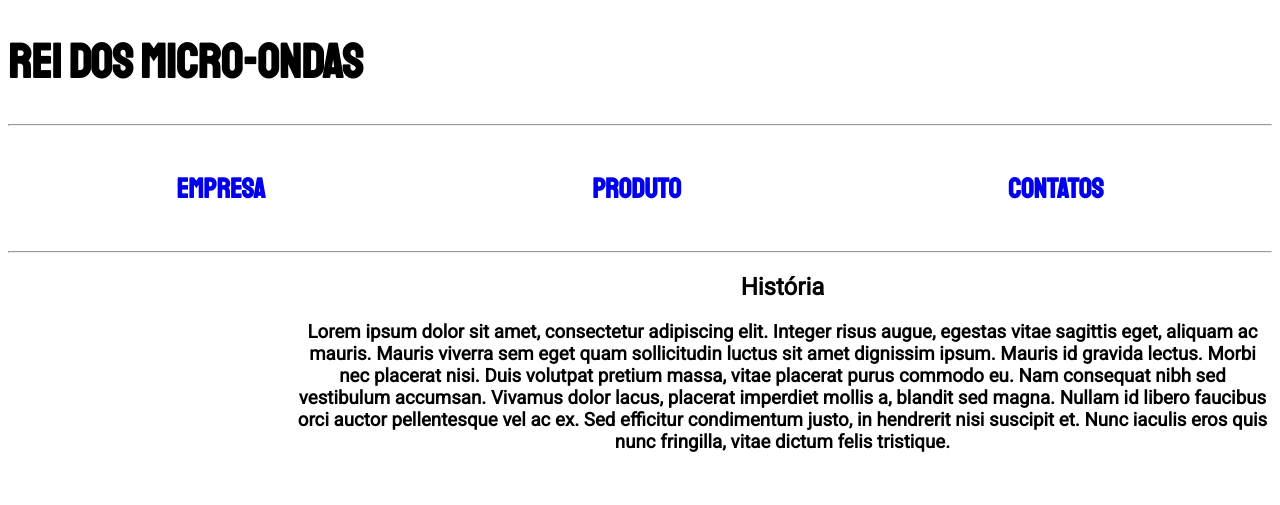
After one commit to matiasBulacio/LPWEB, a PHP site: the page made by Página.html in a window 1280 px wide. The commit adds this page. Shown: the top 505 px of the page. Run offline with PHP 8.4, Linux system fonts and the light colour scheme.

Commit message:
Add files via upload

```diff
--- /dev/null
+++ b/Página.html
@@ -0,0 +1,31 @@
+<!doctype html>
+<html lang="pt-br">
+<head>
+    <meta charset = "utf-8">
+    <title>Rei dos Micro-ondas</title>
+    <meta content = "Edge">
+    <link rel="preconnect" href="https://fonts.googleapis.com">
+    <link rel="preconnect" href="https://fonts.gstatic.com" crossorigin>
+    <link href="https://fonts.googleapis.com/css2?family=Roboto&display=swap" rel="stylesheet">
+    <link href="https://fonts.googleapis.com/css2?family=Staatliches&display=swap" rel="stylesheet">
+    <link rel="stylesheet" href="estilo.css">
+</head>
+<body>
+    <div class="cabeçalho">
+        <h1 id="Titulo">Rei dos Micro-ondas</h1>
+        <hr>
+        <nav class="menu">
+            <a href="#"><h3>Empresa</h3></a> <a href="#"><h3>Produto</h3></a> <a href="#"><h3>Contatos</h3>  </a>
+        </nav>
+        <hr>
+    </div>
+    <section class="content">
+        <h2 id="texto1">História</h2>
+        <h3>Lorem ipsum dolor sit amet, consectetur adipiscing elit. Integer risus augue, egestas vitae sagittis eget, aliquam ac mauris. Mauris viverra sem eget quam sollicitudin luctus sit amet dignissim ipsum. Mauris id gravida lectus. Morbi nec placerat nisi. Duis volutpat pretium massa, vitae placerat purus commodo eu. Nam consequat nibh sed vestibulum accumsan. Vivamus dolor lacus, placerat imperdiet mollis a, blandit sed magna. Nullam id libero faucibus orci auctor pellentesque vel ac ex. Sed efficitur condimentum justo, in hendrerit nisi suscipit et. Nunc iaculis eros quis nunc fringilla, vitae dictum felis tristique.</h3>
+    </section>
+	<br>
+	<br>
+    <img src="https://www.pngmart.com/files/2/Microwave-Oven-PNG-HD.png" alt="imagem" width="420" height="420">
+</body>
+<footer class="rodapé"><center>O rei &copy2023</center></footer>
+</html>
--- a/estilo.css
+++ b/estilo.css
@@ -1,18 +1,31 @@
-body{
-	color: rgb(53,193,71);
-	background-color: rgb(000,51,000);
+.rodapé{
+	font-family: "Roboto";
+    background-color: #f1f1f1;
+    padding: 10px;
+    text-align: center;
 }
-nav ul{
+img{
+    position: relative;
+    right: -800px;
+    width: 420px;
+    height: 420px;
+}
+.cabeçalho{
+    font-family: "Staatliches";
+    font-size:150%;
+}
+.content{
+    font-family: "Roboto";
+    text-align: center;
+    margin-inline-start: 285px;
+    margin-block-start: 0.83em;
+}
+
+.menu{
 	display:flex;
-	justify-content: space-between;
-	padding:20px;
+	justify-content: space-around;
+	padding:5px;
 }
-nav ul li a{
-	color: rgb(53,193,71);
+a{
+    text-decoration: none;
 }
-#Azul{
-	color: rgb(127, 13, 202);
-}
-.Vermelho{
-	color: rgb(250, 0, 21);
-}
```
